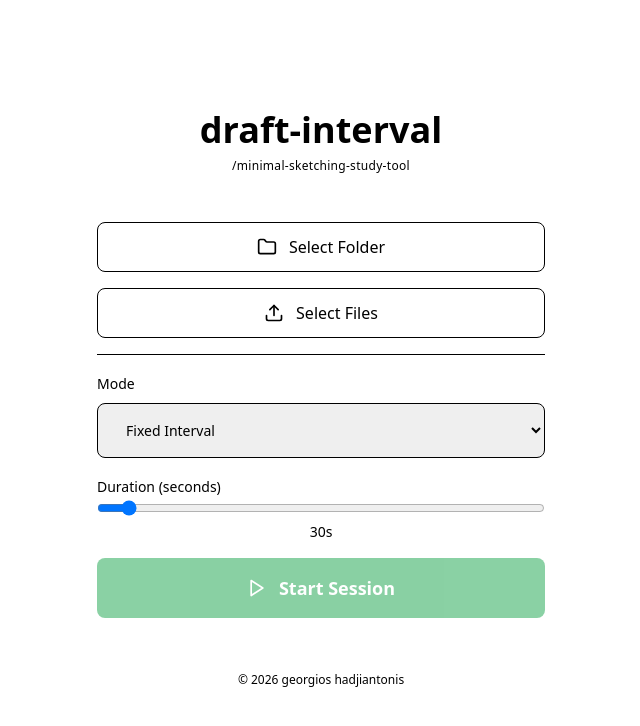
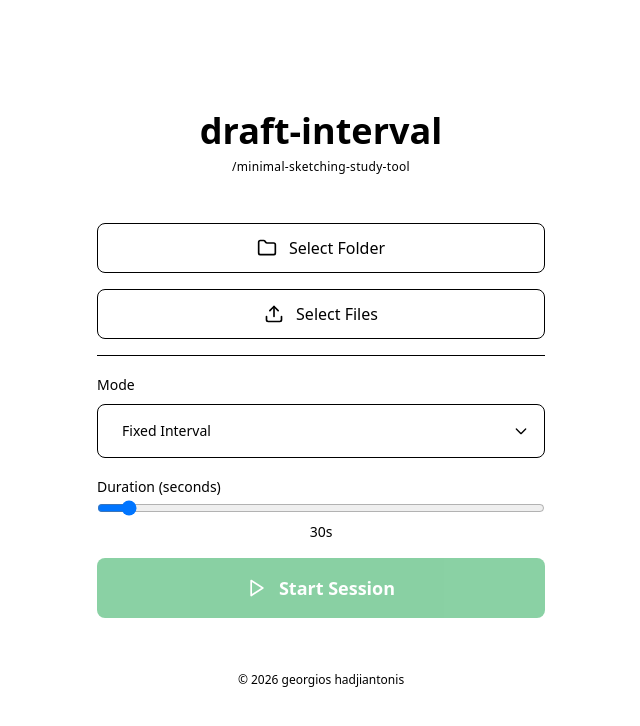
Before and after one commit to ghadj/draft-interval, a React (Vite) app: page / in a window 1280 px wide. Shown: the top 726 px of the page, without its empty margins (319-959 px from the left). Built offline with nearby package versions, Linux system fonts and the light colour scheme.

Commit message:
refactor: enhance mode selection dropdown with custom styling and icon

```diff
--- a/src/components/Dashboard.jsx
+++ b/src/components/Dashboard.jsx
@@ -133,15 +133,21 @@ export default function Dashboard() {
                     {/* Mode Selection */}
                     <div className="space-y-2">
                         <label className="text-sm ">Mode</label>
+                        <div className="relative">
                             <select
                                 value={timerMode}
                                 onChange={(e) => setTimerMode(e.target.value)}
-                            className="w-full rounded-lg px-6 py-4 text-sm border border-black focus:outline-none focus:border-[#333333]"
-                        >
+                                className="w-full appearance-none rounded-lg px-6 py-4 text-sm border border-black focus:outline-none focus:border-[#333333] bg-white"                        >
                                 <option value="fixed">Fixed Interval</option>
                                 <option value="class">Class Mode</option>
                                 <option value="memory">Memory Flash</option>
                             </select>
+                            <div className="pointer-events-none absolute inset-y-0 right-0 flex items-center px-4">
+                                <svg className="h-4 w-4" fill="none" stroke="currentColor" viewBox="0 0 24 24">
+                                    <path strokeLinecap="round" strokeLinejoin="round" strokeWidth="2" d="M19 9l-7 7-7-7" />
+                                </svg>
+                            </div>
+                        </div>
                     </div>
 
                     {/* Duration Setting (for Fixed mode) */}
```
Lines whose indentation alone changed are shown as unchanged.
